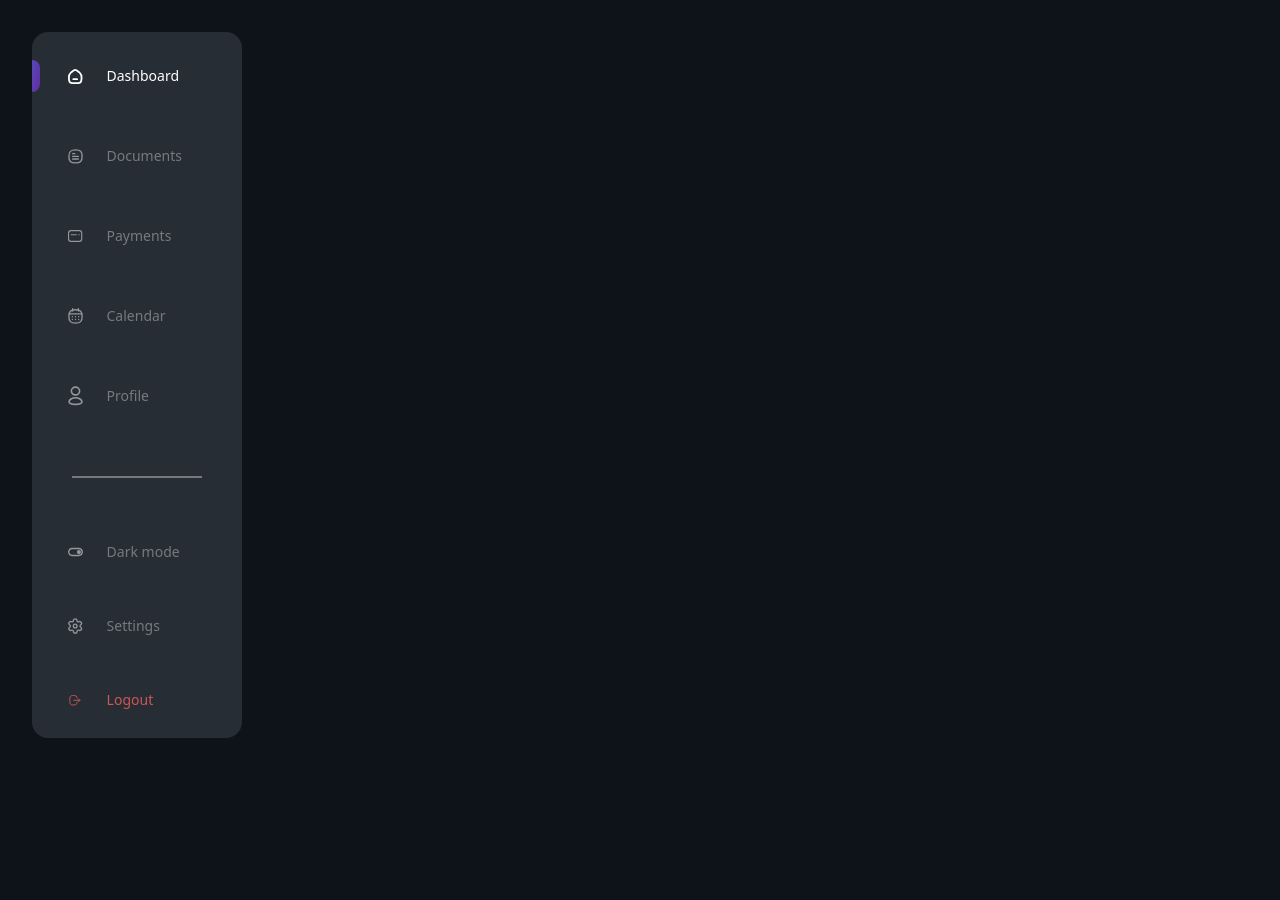
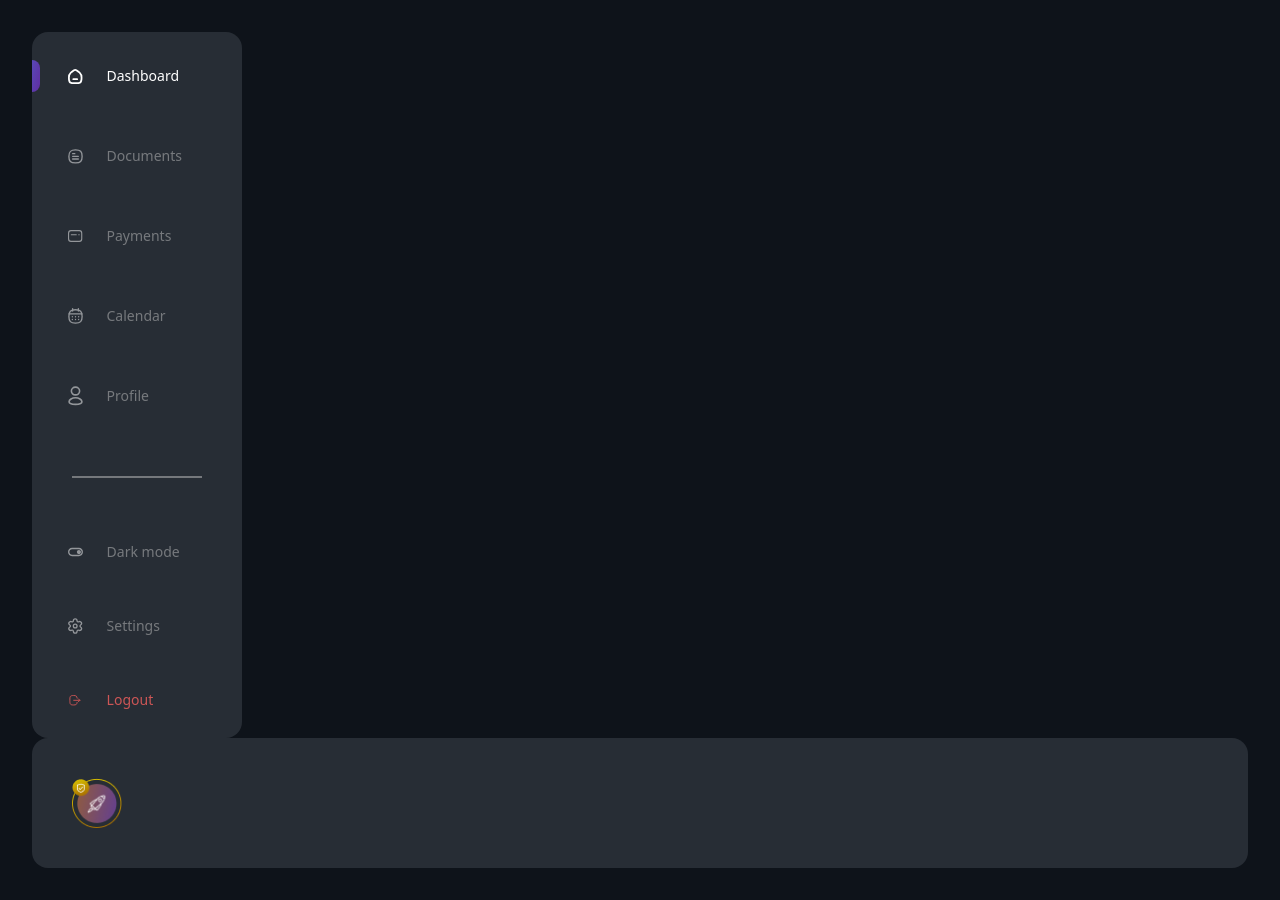
Before and after one commit to kelani34/finance-dashboard, a Next.js app: page / in a window 1280 px wide. Before the commit the page ends 800 px from the top, so only its background shows below. Built offline with nearby package versions, Linux system fonts and the light colour scheme.

Commit message:
update: procard setup

```diff
--- a/src/components/Main.tsx
+++ b/src/components/Main.tsx
@@ -1,5 +1,6 @@
 import React from "react";
 import Sidebar from "./Sidebar";
+import Procard from "./Procard";
 
 const routes = [
   {
@@ -32,6 +33,7 @@ const Main = () => {
   return (
     <div className=" p-8">
       <Sidebar routes={routes} />
+      <Procard />
     </div>
   );
 };
--- /dev/null
+++ b/src/components/Procard.tsx
@@ -0,0 +1,12 @@
+import Image from "next/image";
+import React from "react";
+
+const Procard = () => {
+  return (
+    <div className="bg-[#272D35] p-10 rounded-2xl">
+      <Image src={"/pro.png"} height={50} width={50} alt="upgrade to pro" />
+    </div>
+  );
+};
+
+export default Procard;
--- a/src/components/Sidebar.tsx
+++ b/src/components/Sidebar.tsx
@@ -69,7 +69,7 @@ const Sidebar = ({ routes }: Props) => {
             />
             <span
               className={`${
-                isLightMode ? "text-white" : "text-[#C4C4C4]"
+                isLightMode ? "text-white" : "text-[#C4C4C4] hover:text-white"
               } font-medium text-sm`}
             >
               {isLightMode ? "Light mode" : "Dark mode"}
@@ -77,13 +77,13 @@ const Sidebar = ({ routes }: Props) => {
           </div>
         </div>
 
-        <Link href={"/settings"} className=" flex  my-6">
+        <Link href={"/settings"} className=" flex  my-6 style-link">
           <div
             className={`style-bg-gradient rounded-r-3xl w-2 h-8 bg-gradient-radial  ${
               "settings" === pathname ? "bg-gradient-radial" : "bg-none"
             }`}
           />
-          <div className="flex items-center w-full gap-6 opacity-50 px-7">
+          <div className="flex items-center w-full gap-6 opacity-50 hover:opacity-100 px-7">
             <Image
               src={"/settings.svg"}
               className=" "
--- a/src/styles/globals.scss
+++ b/src/styles/globals.scss
@@ -23,4 +23,5 @@ body {
   .style-bg-gradient {
     background: var(--gradient-radial);
   }
+
 }
```
Also changed, not shown: public/Pro.png (added).
